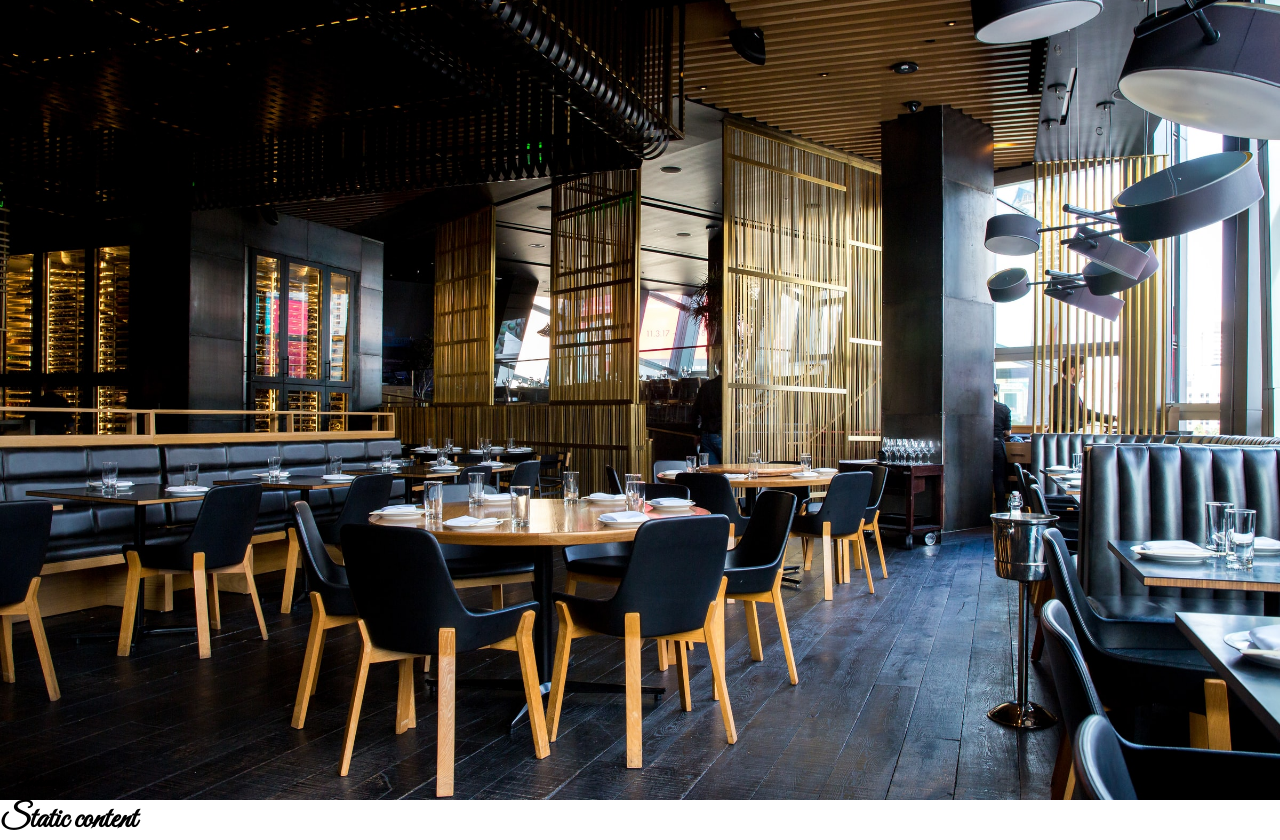
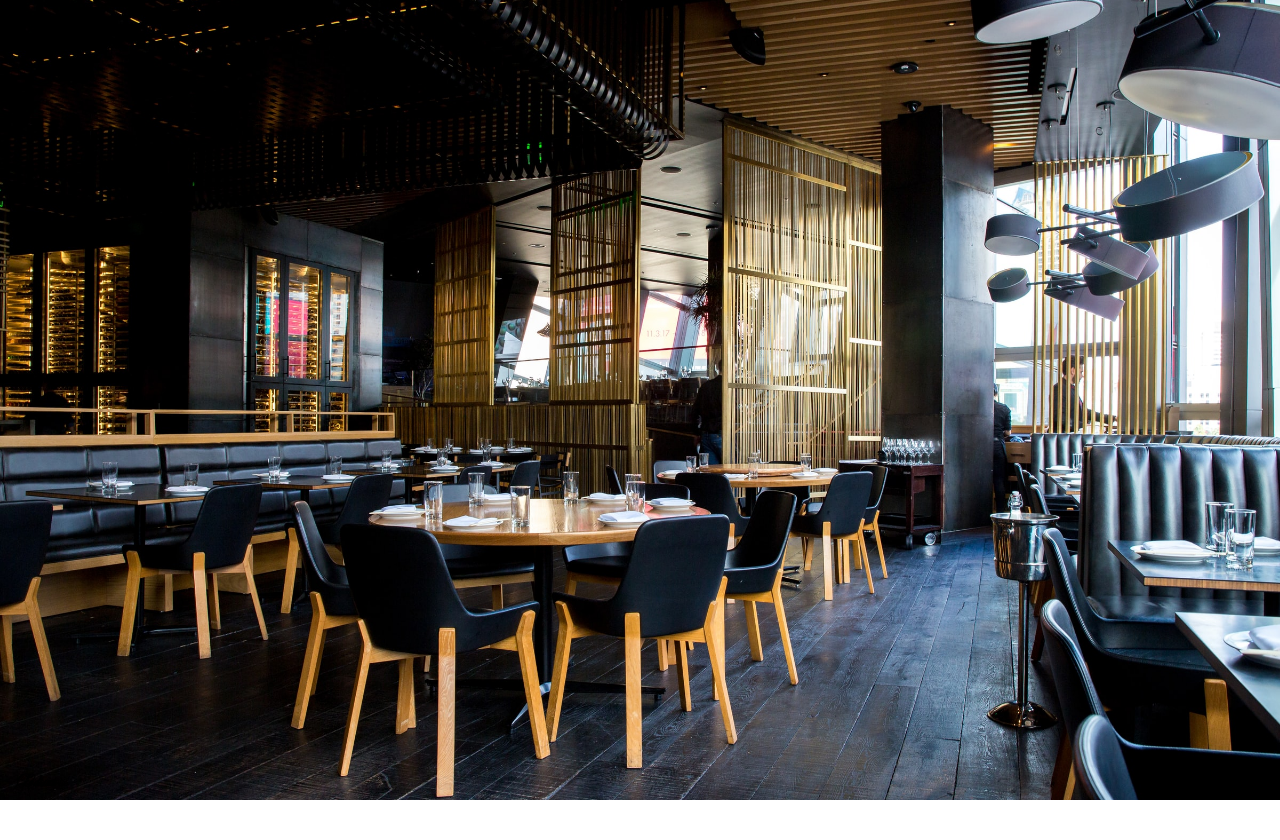
Before and after one commit to Nikita19-dev/Restaurant, an Angular app: page / in a window 1280 px wide. After the commit the page ends 800 px from the top, so only its background shows below. Built offline with nearby package versions, Linux system fonts and the light colour scheme.

Commit message:
removed Static component

```diff
--- a/src/app/app.component.html
+++ b/src/app/app.component.html
@@ -1,2 +1 @@
 <router-outlet></router-outlet>
-<h1>Static content</h1>
```
